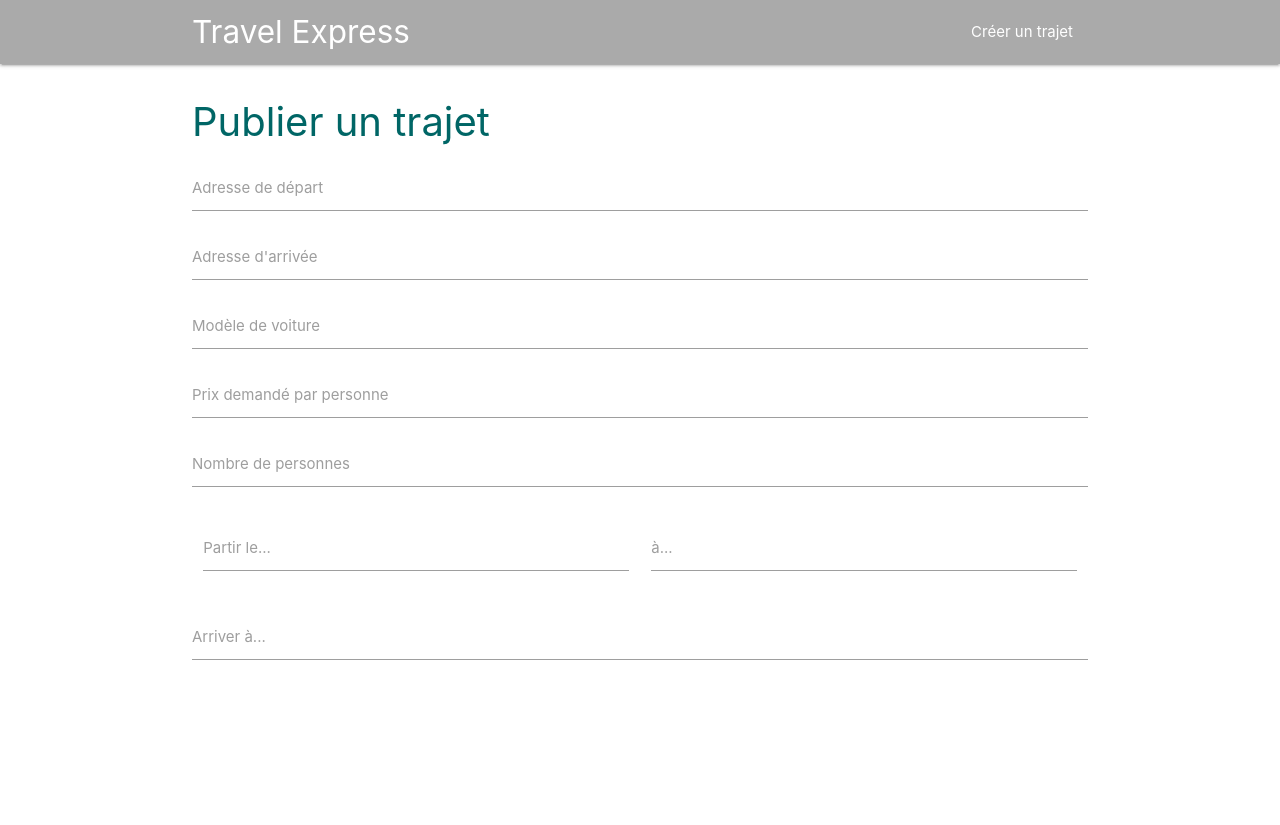
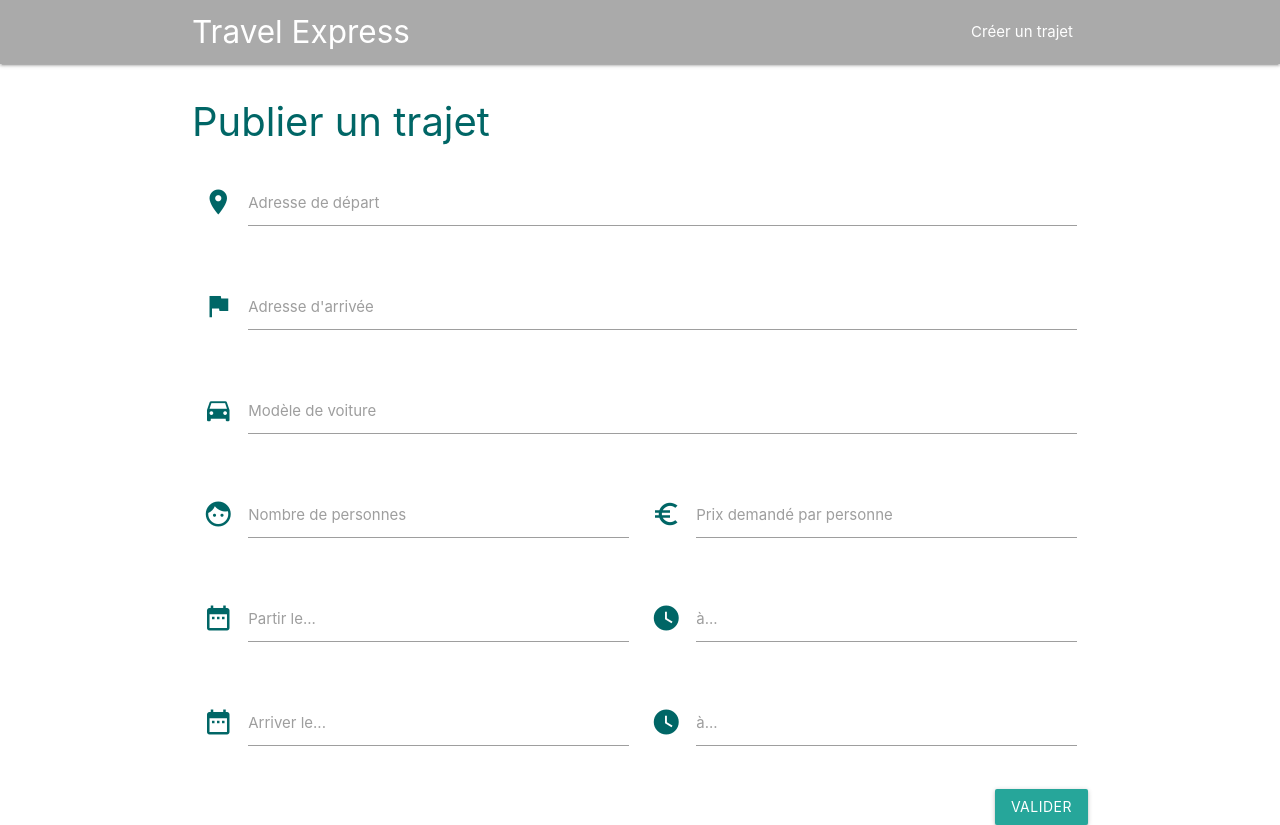
Before and after one commit to felixSabatie/TravelExpress, a Vue app in the folder front/: page /lifts/new in a window 1280 px wide. Before the commit the page ends 800 px from the top, so only its background shows below. Built offline with nearby package versions, Linux system fonts and the light colour scheme.

Commit message:
Better design

```diff
--- a/front/src/views/lift/NewLift.vue
+++ b/front/src/views/lift/NewLift.vue
@@ -1,47 +1,73 @@
 <template>
   <div class="new-lift">
     <h2>Publier un trajet</h2>
-    <div class="form">
-      <div class="input-field">
-        <input id="departure_address" type="text" class="validate">
-        <label for="departure_address">Adresse de départ</label>
+    <form>
+      <div class="row">
+        <div class="input-field col s12">
+          <i class="material-icons prefix">place</i>
+          <input v-model="lift.departure_address" id="departure_address" type="text" class="validate" required>
+          <label for="departure_address">Adresse de départ</label>
+        </div>
       </div>
 
-      <div class="input-field">
-        <input id="arrival_address" type="text" class="validate">
-        <label for="arrival_address">Adresse d'arrivée</label>
+      <div class="row">
+        <div class="input-field col s12">
+          <i class="material-icons prefix">flag</i>
+          <input v-model="lift.arrival_address" id="arrival_address" type="text" class="validate" required>
+          <label for="arrival_address">Adresse d'arrivée</label>
+        </div>
       </div>
 
-      <div class="input-field">
-        <input id="car" type="text" class="validate">
-        <label for="car">Modèle de voiture</label>
+      <div class="row">
+        <div class="input-field col s12">
+          <i class="material-icons prefix">directions_car</i>
+          <input v-model="lift.car" id="car" type="text" class="validate" required>
+          <label for="car">Modèle de voiture</label>
+        </div>
       </div>
 
-      <div class="input-field">
-        <input id="price" type="number" min="0" class="validate">
-        <label for="price">Prix demandé par personne</label>
+      <div class="row">
+        <div  class="input-field col m6 s12">
+          <i class="material-icons prefix">face</i>
+          <input v-model.number="lift.capacity" id="capacity" type="number" min="0" class="validate" required>
+          <label for="capacity">Nombre de personnes</label>
+        </div>
+        <div class="input-field col m6 s12">
+          <i class="material-icons prefix">euro_symbol</i>
+          <input v-model.number="lift.price" id="price" type="number" min="0" class="validate" step="0.01" required>
+          <label for="price">Prix demandé par personne</label>
+        </div>
       </div>
 
-      <div class="input-field">
-        <input id="capacity" type="number" min="0" class="validate">
-        <label for="capacity">Nombre de personnes</label>
-      </div>
       <div class="row">
         <div class="input-field col s6">
-          <input id="departure_date" type="text" class="datepicker">
+          <i class="material-icons prefix">date_range</i>
+          <input id="departure_date" type="text" class="datepicker" required>
           <label for="departure_date">Partir le...</label>
         </div>
         <div class="input-field col s6">
-          <input id="departure_time" type="text" class="timepicker">
+          <i class="material-icons prefix">watch_later</i>
+          <input id="departure_time" type="text" class="timepicker" required>
           <label for="departure_time">à...</label>
         </div>
       </div>
 
-      <div class="input-field">
-        <input id="arrival_time" type="text" class="timepicker">
-        <label for="arrival_time">Arriver à...</label>
+      <div class="row">
+        <div class="input-field col s6">
+          <i class="material-icons prefix">date_range</i>
+          <input id="arrival_date" type="text" class="datepicker" required>
+          <label for="arrival_date">Arriver le...</label>
+        </div>
+        <div class="input-field col s6">
+          <i class="material-icons prefix">watch_later</i>
+          <input id="arrival_time" type="text" class="timepicker" required>
+          <label for="arrival_time">à...</label>
+        </div>
       </div>
-    </div>
+
+      <button class="right btn" @click.prevent="sendForm">Valider</button>
+
+    </form>
   </div>
 </template>
 
@@ -49,12 +75,64 @@
   import M from 'materialize-css'
 
   export default {
-    mounted: () => {
+    data: () => {
+      return {
+        lift: {
+          departure_address: "",
+          arrival_address: "",
+          car: "",
+          capacity: "",
+          price: "",
+          departure_date: {},
+          departure_hours: {},
+          departure_minutes: {},
+          arrival_date: {},
+          arrival_hours: {},
+          arrival_minutes: {}
+        }
+      }
+    },
+    mounted() {
       M.updateTextFields()
-      let datepickers = document.querySelectorAll('.datepicker');
-      M.Datepicker.init(datepickers, {format: 'dd/mm/yyyy', minDate: new Date()});
-      let timepickers = document.querySelectorAll('.timepicker');
-      M.Timepicker.init(timepickers, {twelveHour: false});
+
+      let that = this
+
+      let departureDatepicker = document.querySelectorAll('.datepicker#departure_date');
+      M.Datepicker.init(departureDatepicker, {
+        format: 'dd/mm/yyyy',
+        minDate: new Date(),
+        onSelect: newDate => {that.lift.departure_date = newDate}
+      });
+
+      let arrivalDatepicker = document.querySelectorAll('.datepicker#arrival_date');
+      M.Datepicker.init(arrivalDatepicker, {
+        format: 'dd/mm/yyyy',
+        minDate: new Date(),
+        onSelect: newDate => {that.lift.arrival_date = newDate}
+      });
+
+      let departureTimePicker = document.querySelectorAll('.timepicker#departure_time');
+      M.Timepicker.init(departureTimePicker, {
+        twelveHour: false,
+        onSelect: (newHours, newMinutes) => {
+          that.lift.departure_hours = newHours
+          that.lift.departure_minutes = newMinutes
+        }
+      });
+
+      let arrivalTimePicker = document.querySelectorAll('.timepicker#arrival_time');
+      M.Timepicker.init(arrivalTimePicker, {
+        twelveHour: false,
+        onSelect: (newHours, newMinutes) => {
+          that.lift.arrival_hours = newHours
+          that.lift.arrival_minutes = newMinutes
+        }
+      });
+    },
+    methods: {
+      sendForm() {
+        console.log(this.lift)
+      }
     }
   }
 </script>
```
